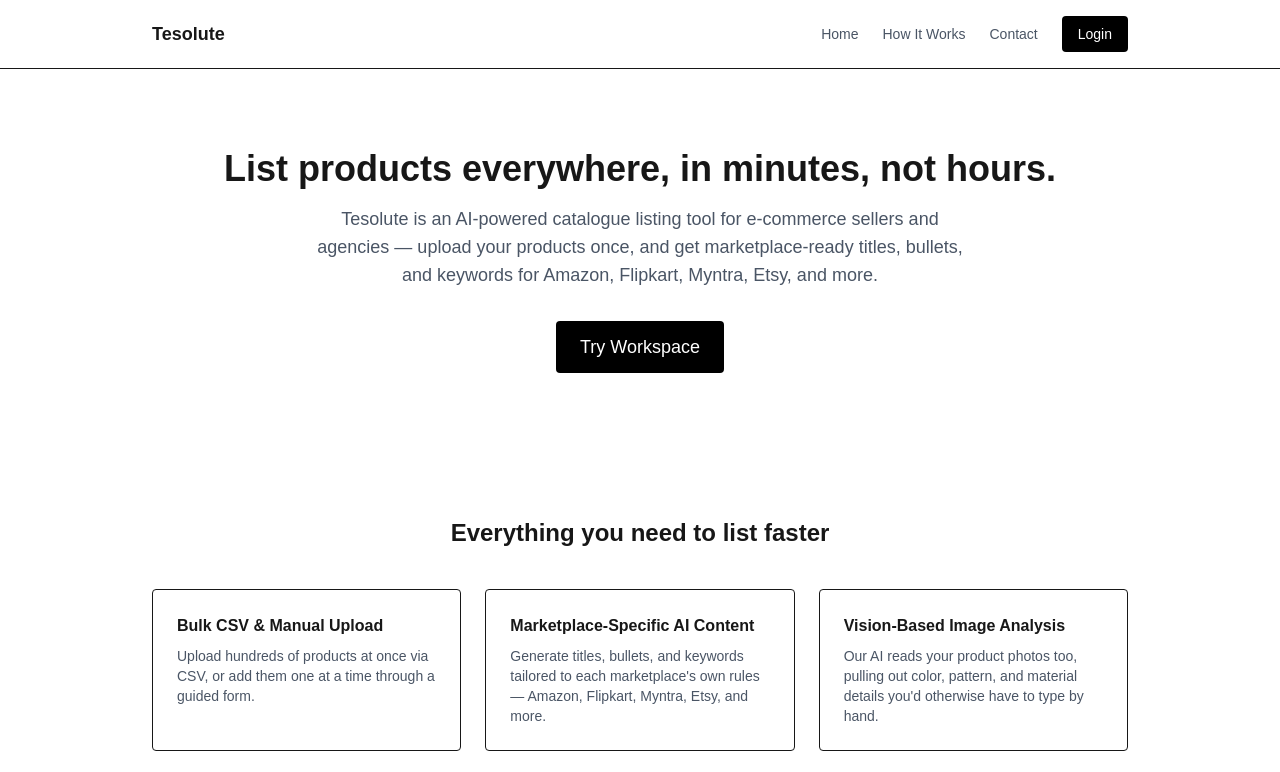
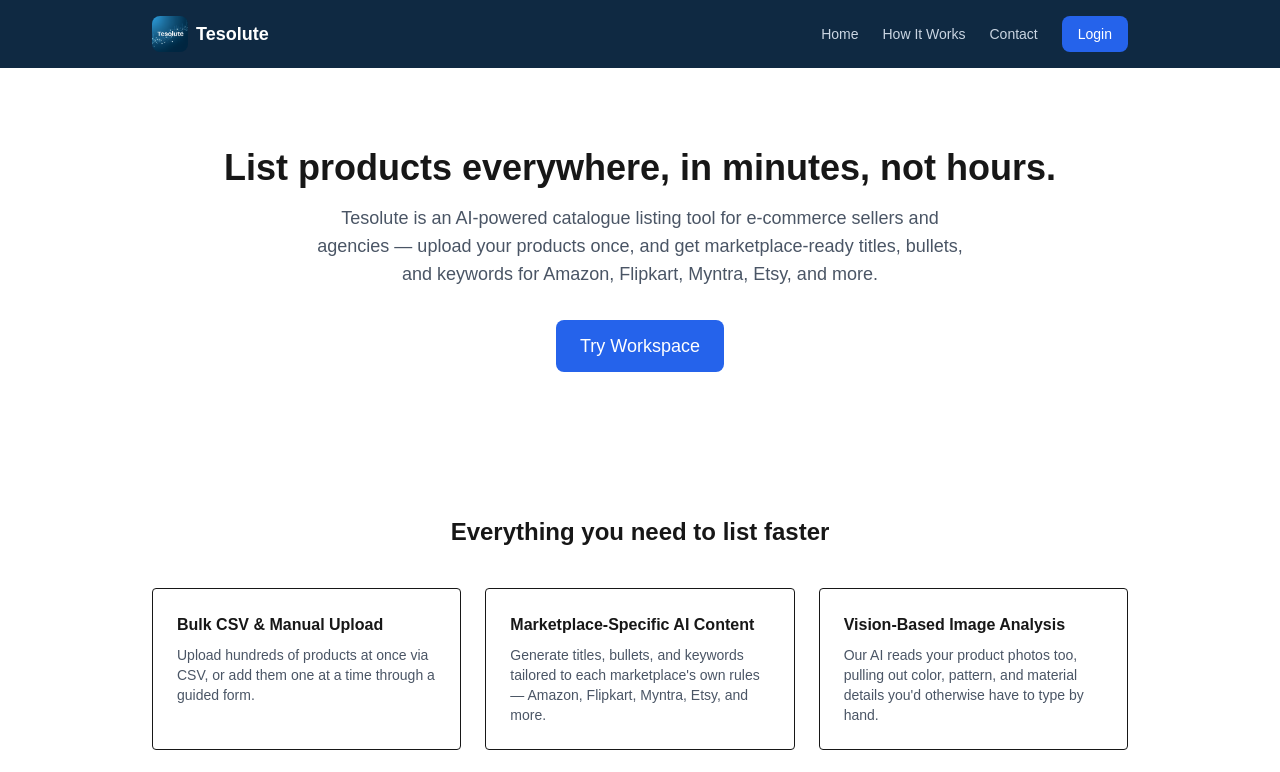
Before and after one commit to tejasv-06/catalogue-saas, a Next.js app: page / in a window 1280 px wide. Shown: the top 772 px of the page. Built offline with nearby package versions, Linux system fonts and the light colour scheme; no server answers.

Commit message:
Updating UI

```diff
--- a/app/page.tsx
+++ b/app/page.tsx
@@ -62,7 +62,10 @@
             products once, and get marketplace-ready titles, bullets, and keywords for Amazon, Flipkart, Myntra,
             Etsy, and more.
           </p>
-          <Link href="/workspace" className="inline-block bg-black text-white px-6 py-3 rounded text-lg">
+          <Link
+            href="/workspace"
+            className="inline-block bg-[#2563eb] hover:bg-[#1d4ed8] text-white px-6 py-3 rounded-lg text-lg font-medium transition-colors"
+          >
             Try Workspace
           </Link>
         </section>
--- a/components/AppHeader.tsx
+++ b/components/AppHeader.tsx
@@ -1,10 +1,11 @@
 "use client"
 
 import type { RefObject } from 'react'
+import Image from 'next/image'
 import LogoutButton from '@/components/LogoutButton'
 import ClientSelector, { type Client } from '@/components/ClientSelector'
 import { SUPPORTED_MARKETPLACES } from '@/lib/platformShapers'
-import { selectClass, pageHeadingClass } from '@/lib/uiClasses'
+import { selectClass } from '@/lib/uiClasses'
 
 function UsagePill({
   hasSession,
@@ -16,13 +17,13 @@
   guestProductLimit: number
 }) {
   if (!hasSession) {
-    return <span className="text-sm font-medium text-slate-700">{`${productCount}/${guestProductLimit} (free preview)`}</span>
+    return <span className="text-sm font-medium text-slate-200">{`${productCount}/${guestProductLimit} (free preview)`}</span>
   }
 
   // TODO(Milestone 34): swap for real per-account credits once usage-based
   // billing exists. Showing the honest in-session count in the meantime
   // rather than a fabricated number that isn't backed by anything real.
-  return <span className="text-sm font-medium text-slate-700">{`Products in Session (${productCount})`}</span>
+  return <span className="text-sm font-medium text-slate-200">{`Products in Session (${productCount})`}</span>
 }
 
 export default function AppHeader({
@@ -49,8 +50,11 @@
   onSelectClient: (client: Client | null) => void
 }) {
   return (
-    <div className="bg-white border border-slate-200/80 rounded-xl p-4 shadow-sm mb-6 flex items-center justify-between gap-4">
-      <h1 className={pageHeadingClass}>Catalogue Workspace</h1>
+    <div className="bg-[#0f2942] rounded-xl p-4 shadow-sm mb-6 flex items-center justify-between gap-4">
+      <div className="flex items-center gap-3">
+        <Image src="/logo.png" alt="" width={40} height={40} className="rounded-lg" priority />
+        <span className="text-2xl font-bold text-white">Tesolute Workspace</span>
+      </div>
 
       <div className="flex items-center gap-4">
         <div className="flex flex-col gap-1">
@@ -76,7 +80,7 @@
             </select>
             <UsagePill hasSession={hasSession} productCount={productCount} guestProductLimit={guestProductLimit} />
           </div>
-          {marketplaceError && <p className="text-xs font-medium text-red-500">{marketplaceError}</p>}
+          {marketplaceError && <p className="text-xs font-medium text-red-300">{marketplaceError}</p>}
         </div>
         {hasSession && <ClientSelector selectedClientId={selectedClientId} onSelectClient={onSelectClient} />}
         <LogoutButton />
--- a/components/LogoutButton.tsx
+++ b/components/LogoutButton.tsx
@@ -2,7 +2,6 @@
 
 import { useRouter } from 'next/navigation'
 import { createClient } from '@/lib/supabase/client'
-import { linkButtonClass } from '@/lib/uiClasses'
 
 export default function LogoutButton() {
   const router = useRouter()
@@ -14,8 +13,13 @@
     router.refresh()
   }
 
+  // Only ever rendered inside AppHeader's navy bar — light-on-dark instead of
+  // linkButtonClass's slate-on-white treatment, which would be unreadable here.
   return (
-    <button onClick={handleLogout} className={linkButtonClass}>
+    <button
+      onClick={handleLogout}
+      className="text-sm text-slate-300 underline hover:text-white focus:outline-none focus:ring-2 focus:ring-offset-2 focus:ring-offset-[#0f2942] focus:ring-white/70 rounded transition-colors"
+    >
       Log out
     </button>
   )
--- a/components/Navbar.tsx
+++ b/components/Navbar.tsx
@@ -1,4 +1,5 @@
 import Link from 'next/link'
+import Image from 'next/image'
 import { createClient } from '@/lib/supabase/server'
 
 export default async function Navbar() {
@@ -7,24 +8,25 @@
   const isLoggedIn = !!data?.claims
 
   return (
-    <nav className="border-b bg-white">
+    <nav className="bg-[#0f2942]">
       <div className="max-w-5xl mx-auto px-6 py-4 flex items-center justify-between">
-        <Link href="/" className="font-bold text-lg">
-          Tesolute
+        <Link href="/" className="flex items-center gap-2">
+          <Image src="/logo.png" alt="" width={36} height={36} className="rounded-lg" priority />
+          <span className="font-bold text-lg text-white">Tesolute</span>
         </Link>
         <div className="flex items-center gap-6">
-          <Link href="/" className="text-sm text-gray-600 hover:text-black">
+          <Link href="/" className="text-sm text-slate-300 hover:text-white transition-colors">
             Home
           </Link>
-          <Link href="/how-it-works" className="text-sm text-gray-600 hover:text-black">
+          <Link href="/how-it-works" className="text-sm text-slate-300 hover:text-white transition-colors">
             How It Works
           </Link>
-          <Link href="/contact" className="text-sm text-gray-600 hover:text-black">
+          <Link href="/contact" className="text-sm text-slate-300 hover:text-white transition-colors">
             Contact
           </Link>
           <Link
             href={isLoggedIn ? '/workspace' : '/login'}
-            className="bg-black text-white px-4 py-2 rounded text-sm"
+            className="bg-[#2563eb] hover:bg-[#1d4ed8] text-white px-4 py-2 rounded-lg text-sm font-medium transition-colors"
           >
             {isLoggedIn ? 'Go to Workspace' : 'Login'}
           </Link>
--- a/components/workspace/LeftPanel.tsx
+++ b/components/workspace/LeftPanel.tsx
@@ -94,16 +94,16 @@
       <div className="flex gap-4 border-b border-slate-200 mb-2">
         <button
           onClick={() => onTabChange('manual')}
-          className={`p-2 text-sm font-medium border-b-2 hover:text-slate-900 focus:outline-none focus:ring-2 focus:ring-offset-2 focus:ring-indigo-600 rounded-t transition-colors ${
-            activeTab === 'manual' ? 'border-indigo-600 text-indigo-600' : 'border-transparent text-slate-500'
+          className={`p-2 text-sm font-medium border-b-2 hover:text-slate-900 focus:outline-none focus:ring-2 focus:ring-offset-2 focus:ring-[#2563eb] rounded-t transition-colors ${
+            activeTab === 'manual' ? 'border-[#2563eb] text-[#2563eb]' : 'border-transparent text-slate-500'
           }`}
         >
           Manual Entry
         </button>
         <button
           onClick={() => onTabChange('csv')}
-          className={`p-2 text-sm font-medium border-b-2 hover:text-slate-900 focus:outline-none focus:ring-2 focus:ring-offset-2 focus:ring-indigo-600 rounded-t transition-colors ${
-            activeTab === 'csv' ? 'border-indigo-600 text-indigo-600' : 'border-transparent text-slate-500'
+          className={`p-2 text-sm font-medium border-b-2 hover:text-slate-900 focus:outline-none focus:ring-2 focus:ring-offset-2 focus:ring-[#2563eb] rounded-t transition-colors ${
+            activeTab === 'csv' ? 'border-[#2563eb] text-[#2563eb]' : 'border-transparent text-slate-500'
           }`}
         >
           Bulk CSV Upload
@@ -187,7 +187,7 @@
             <a
               href="/sample-products.csv"
               download
-              className="text-indigo-600 underline text-sm hover:text-indigo-800 focus:outline-none focus:ring-2 focus:ring-offset-2 focus:ring-indigo-600 rounded transition-colors w-fit"
+              className="text-[#2563eb] underline text-sm hover:text-[#1d4ed8] focus:outline-none focus:ring-2 focus:ring-offset-2 focus:ring-[#2563eb] rounded transition-colors w-fit"
             >
               Download Sample CSV
             </a>
@@ -197,7 +197,7 @@
               onDragLeave={onDragLeave}
               onDrop={onDrop}
               className={`border-2 border-dashed rounded-lg p-8 text-center transition-colors ${
-                isDragging ? 'border-indigo-600 bg-indigo-50' : 'border-slate-300'
+                isDragging ? 'border-[#2563eb] bg-blue-50' : 'border-slate-300'
               }`}
             >
               {csvFile ? (
--- a/lib/uiClasses.ts
+++ b/lib/uiClasses.ts
@@ -1,13 +1,17 @@
 // Shared Tailwind class strings for the workspace UI — one definition per
 // element type so buttons/inputs/cards/headings stay visually consistent
 // instead of each call site inventing its own padding/radius/focus treatment.
-// Palette: indigo (primary actions), emerald (approve/success), slate (neutral
-// surfaces/text), red/amber kept for destructive/warning semantics.
+// Palette: brand blue (primary actions, extracted from the Tesolute logo
+// gradient), emerald (approve/success), slate (neutral surfaces/text),
+// red/amber kept for destructive/warning semantics.
+
+const BRAND_BLUE = '#2563eb'
+const BRAND_BLUE_HOVER = '#1d4ed8'
 
 const focusRing = 'focus:outline-none focus:ring-2 focus:ring-offset-2'
 
 export const buttonPrimaryClass =
-  `bg-indigo-600 hover:bg-indigo-700 text-white font-medium text-sm px-4 py-2.5 rounded-lg shadow-sm ${focusRing} focus:ring-indigo-600 disabled:opacity-50 disabled:cursor-not-allowed transition`
+  `bg-[${BRAND_BLUE}] hover:bg-[${BRAND_BLUE_HOVER}] text-white font-medium text-sm px-4 py-2.5 rounded-lg shadow-sm ${focusRing} focus:ring-[${BRAND_BLUE}] disabled:opacity-50 disabled:cursor-not-allowed transition`
 
 export const buttonSecondaryClass =
   `border border-slate-300 text-slate-700 font-medium text-sm px-4 py-2.5 rounded-lg hover:bg-slate-50 ${focusRing} focus:ring-slate-400 disabled:opacity-50 disabled:cursor-not-allowed transition`
@@ -27,7 +31,7 @@
 // Small footprint variant of buttonPrimaryClass/buttonSecondaryClass, for
 // dense contexts like table rows where the full-size buttons would be too tall.
 export const buttonPrimarySmallClass =
-  `bg-indigo-600 hover:bg-indigo-700 text-white px-2 py-1 rounded-lg text-xs font-medium ${focusRing} focus:ring-indigo-600 disabled:opacity-50 disabled:cursor-not-allowed transition`
+  `bg-[${BRAND_BLUE}] hover:bg-[${BRAND_BLUE_HOVER}] text-white px-2 py-1 rounded-lg text-xs font-medium ${focusRing} focus:ring-[${BRAND_BLUE}] disabled:opacity-50 disabled:cursor-not-allowed transition`
 
 export const buttonSecondarySmallClass =
   `border border-slate-300 text-slate-700 px-2 py-1 rounded-lg text-xs font-medium hover:bg-slate-50 ${focusRing} focus:ring-slate-400 disabled:opacity-50 disabled:cursor-not-allowed transition`
@@ -37,7 +41,7 @@
 
 // Text-only link-style action (View/Edit/Delete/Cancel) — underlined, no border/background.
 export const linkButtonClass =
-  `text-sm text-slate-600 underline hover:text-slate-900 ${focusRing} focus:ring-indigo-500/40 rounded transition`
+  `text-sm text-slate-600 underline hover:text-slate-900 ${focusRing} focus:ring-[${BRAND_BLUE}]/40 rounded transition`
 
 export const linkButtonDestructiveClass =
   `text-sm text-red-600 underline hover:text-red-800 ${focusRing} focus:ring-red-500 rounded transition`
@@ -52,13 +56,13 @@
   `bg-amber-600 hover:bg-amber-700 text-white px-3 py-1.5 rounded-lg text-sm font-medium ${focusRing} focus:ring-amber-600 transition`
 
 export const inputClass =
-  'border border-slate-300 rounded-lg p-2.5 text-sm text-slate-900 placeholder:text-slate-400 focus:outline-none focus:ring-2 focus:ring-indigo-500/20 focus:border-indigo-600 transition'
+  `border border-slate-300 rounded-lg p-2.5 text-sm text-slate-900 placeholder:text-slate-400 focus:outline-none focus:ring-2 focus:ring-[${BRAND_BLUE}]/20 focus:border-[${BRAND_BLUE}] transition`
 
 // Dropdown-specific treatment (marketplace/brand selects) — distinct from
 // inputClass per the modern-dashboard spec: filled slate background instead
 // of plain white, with its own hover state.
 export const selectClass =
-  'bg-slate-50 border border-slate-300 rounded-lg px-3 py-2 text-sm text-slate-800 font-medium hover:bg-slate-100 focus:outline-none focus:ring-2 focus:ring-indigo-500/20 focus:border-indigo-600 transition'
+  `bg-slate-50 border border-slate-300 rounded-lg px-3 py-2 text-sm text-slate-800 font-medium hover:bg-slate-100 focus:outline-none focus:ring-2 focus:ring-[${BRAND_BLUE}]/20 focus:border-[${BRAND_BLUE}] transition`
 
 // No padding baked in — callers apply their own (p-4, p-5, etc.) since cards
 // range from dense sub-tables to full form panels.
```
Also changed, not shown: public/logo.png (added).
